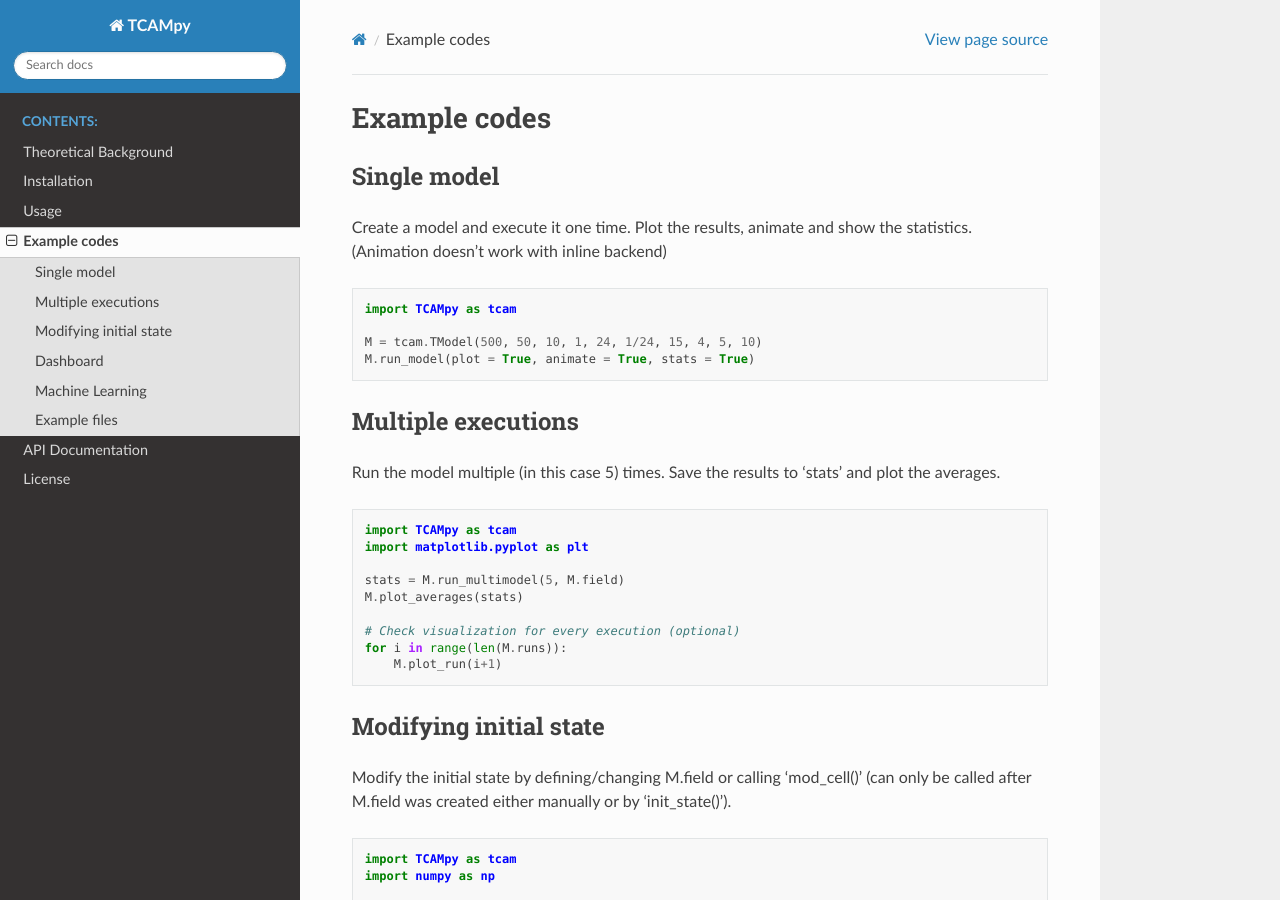
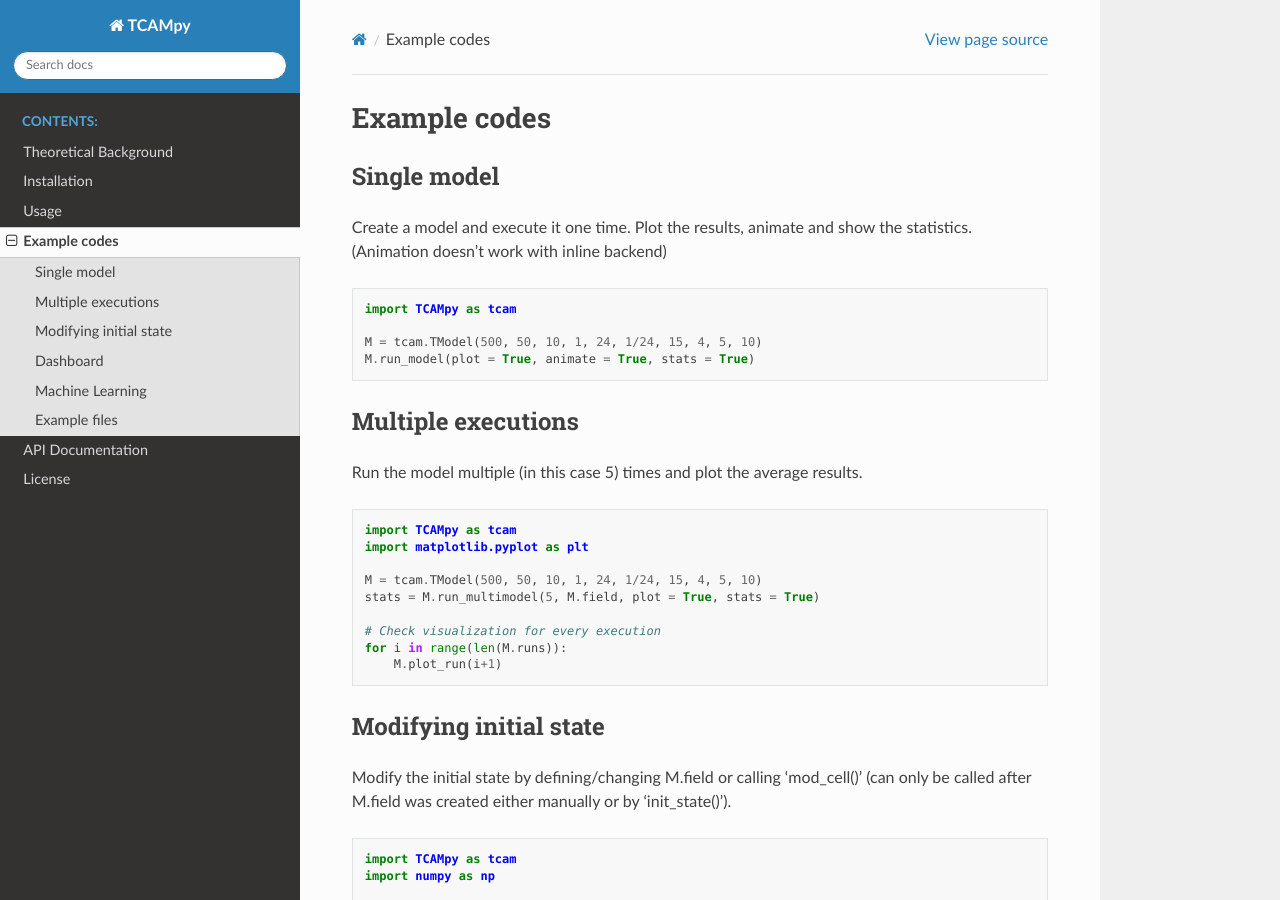
Before and after one commit to Fetasalyt/TCAMpy, a Sphinx documentation site: the page built from docs/Examples.rst, in a window 1280 px wide and 900 px high. Built offline with Sphinx 7.4.7 and the Read the Docs theme 3.1.0, drawn with Linux system fonts in a browser that asks for light colours.

Commit message:
Clarify multiple executions example and adjust code
Updated example to clarify plotting of average results and adjusted code for model execution.

```diff
--- a/docs/Examples.rst
+++ b/docs/Examples.rst
@@ -16,17 +16,17 @@ Create a model and execute it one time. Plot the results, animate and show the s
 Multiple executions
 -------------------
 
-Run the model multiple (in this case 5) times. Save the results to 'stats' and plot the averages.
+Run the model multiple (in this case 5) times and plot the average results.
 
 .. code-block:: python
 
     import TCAMpy as tcam
     import matplotlib.pyplot as plt
 
-    stats = M.run_multimodel(5, M.field)
-    M.plot_averages(stats)
+    M = tcam.TModel(500, 50, 10, 1, 24, 1/24, 15, 4, 5, 10)
+    stats = M.run_multimodel(5, M.field, plot = True, stats = True)
 
-    # Check visualization for every execution (optional)
+    # Check visualization for every execution
     for i in range(len(M.runs)):
         M.plot_run(i+1)
 
```
